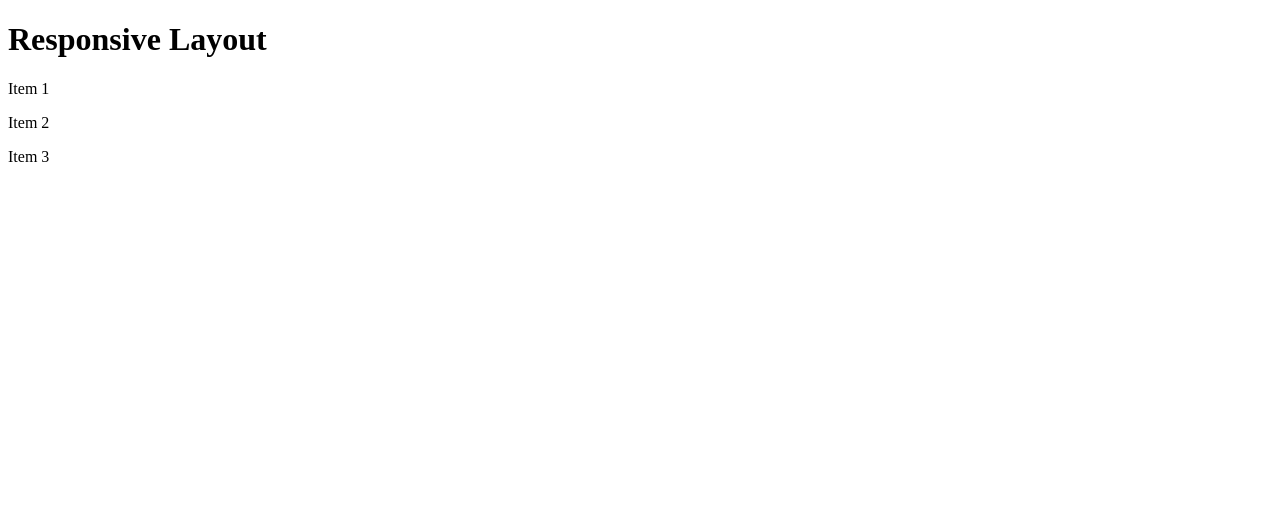
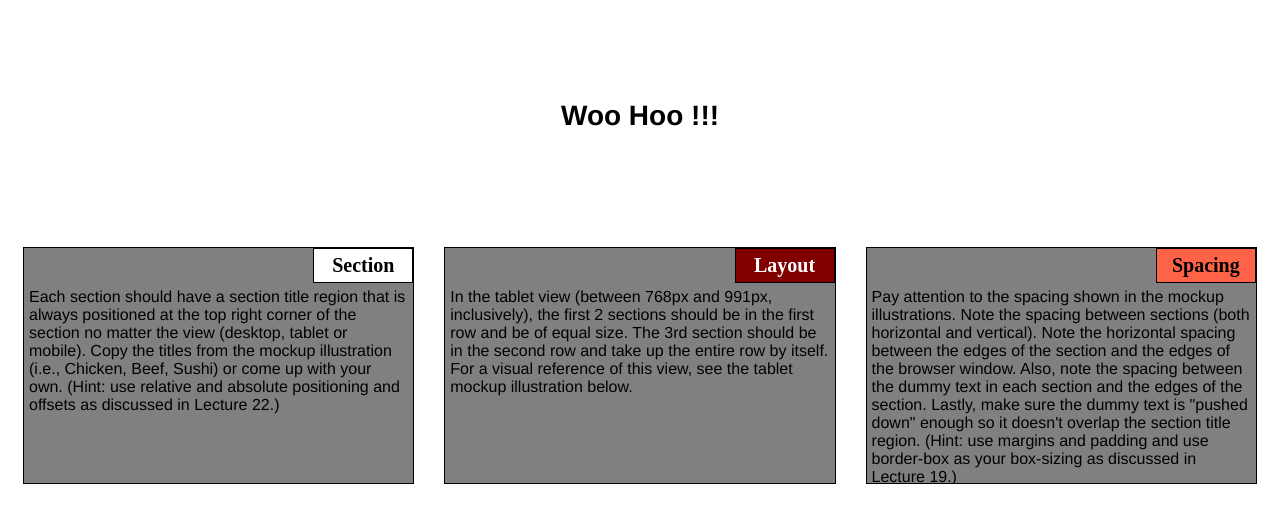
Before and after one commit to boshra98/mod2-solution, a plain HTML site: page index.html in a window 1280 px wide. Drawn offline with Linux system fonts and the light colour scheme.

Commit message:
Update index.html

```diff
--- a/index.html
+++ b/index.html
@@ -1,21 +1,146 @@
+<!DOCTYPE html>
 <!DOCTYPE html>
 <html>
 <head>
 <meta charset="utf-8">
-<meta name="viewport" content="width=device-width, initial-scale=1">
-<title>Responsive Layout</title>
-<link rel="stylesheet" type="text/css" href="style1.css">
+<title>module2-solution</title>
+</head>
+<style >
+	/*basic style*/
+	* {
+		box-sizing: border-box;
+	}
+	body {
+		background-color: white;
+	}
+	h1 {
+		margin: 100px;
+		text-align: center;
+		font-family: Helvetica;
+		font-weight: bold;
+		font-size: 175%;
+	}
+	section {
+		position: relative;
+		padding: 15px;
+		width: 100%;
+	}
+	p {
+		position: relative;
+		clear: right;
+	}
+	div {
+		position: relative;
+		background-color: gray;
+		border: 1px solid black;
+		width: 100%;
+		margin-left: auto;
+		margin-right: auto;
+		margin-bottom: auto;
+	}
+	.sub1 {
+		float: right;
+		width: 100px;
+		padding: 5px;
+		margin: 0px;
+		border: 1px solid black;
+		text-align: center;
+		font-size: 125%;
+		font-weight: bold;
+		background-color: white;
 
-</head>
-<body>
-<h1>Responsive Layout</h1>
+	}
+	.sub2 {
+		float: right;
+		color: white;
+		width: 100px;
+		padding: 5px;
+		margin: 0px;
+		border: 1px solid black;
+		text-align: center;
+		font-size: 125%;
+		font-weight: bold;
+		background-color: maroon;
 
-<div class="row">
-  <div  class="col-lg-3 col-md-6"><p id="p1">Item 1</p></div>
-  <div  class="col-lg-3 col-md-6"><p id="p2">Item 2</p></div>
-  <div  class="col-lg-3 col-md-6"><p id="p3">Item 3</p></div>
+	}
+	.sub3 {
+		color: black;
+		float: right;
+		width: 100px;
+		padding: 5px;
+		margin: 0px;
+		border: 1px solid black;
+		text-align: center;
+		font-size: 125%;
+		font-weight: bold;
+		background-color: tomato;
 
-</div>
+	}
+	.content {
+		padding: 5px;
+		border: none;
+		background-color: gray;
+		font-family: Helvetica;
+		color: black;
+		margin: 0px;
+		height: 200px;
+		overflow: auto;
+	}
 
+	.row {
+		width: 90%;
+	}
+
+	/*desktop version*/
+	@media (min-width: 992px){
+		.column-lg-4 {
+			float: left;
+			width: 33.33%;
+		}
+	}
+	/*tablet version*/
+	@media (min-width: 768px) and (max-width: 991px){
+		.colmn-md-6 {
+			float: left;
+			width: 50%;
+			margin-left: auto;
+			margin-right: auto;
+		}
+		.colmn-md-12 {
+			float: left;
+			width: 100%;
+			margin-left: auto;
+			margin-right: auto;
+		}
+	}
+	/*mobile version*/
+	@media (max-width: 767px){
+		.colmn-sm-12 {
+			float: left;
+			width: 100%;
+		}
+	}
+</style>
+<body >
+<h1>Woo Hoo !!!</h1>
+	<section class="column-lg-4 colmn-md-6 colmn-sm-12">
+		<div>
+			<p class="sub1">Section</p>
+			<p class="content">
+			 Each section should have a section title region that is always positioned at the top right corner of the section no matter the view (desktop, tablet or mobile). Copy the titles from the mockup illustration (i.e., Chicken, Beef, Sushi) or come up with your own. (Hint: use relative and absolute positioning and offsets as discussed in Lecture 22.)
+			</p>
+		</div>
+	</section>
+	<section class="column-lg-4 colmn-md-6 colmn-sm-12">
+		<div>
+			<p class="sub2">Layout</p>
+			<p class="content">In the tablet view (between 768px and 991px, inclusively), the first 2 sections should be in the first row and be of equal size. The 3rd section should be in the second row and take up the entire row by itself. For a visual reference of this view, see the tablet mockup illustration below.</p>
+		</div>
+	</section>
+	<section class="column-lg-4 colmn-md-12 colmn-sm-12">
+	<div>
+		<p class="sub3">Spacing</p>
+			<p class="content">Pay attention to the spacing shown in the mockup illustrations. Note the spacing between sections (both horizontal and vertical). Note the horizontal spacing between the edges of the section and the edges of the browser window. Also, note the spacing between the dummy text in each section and the edges of the section. Lastly, make sure the dummy text is "pushed down" enough so it doesn't overlap the section title region. (Hint: use margins and padding and use border-box as your box-sizing as discussed in Lecture 19.)</p>
+	</div>
 </body>
 </html>
```
